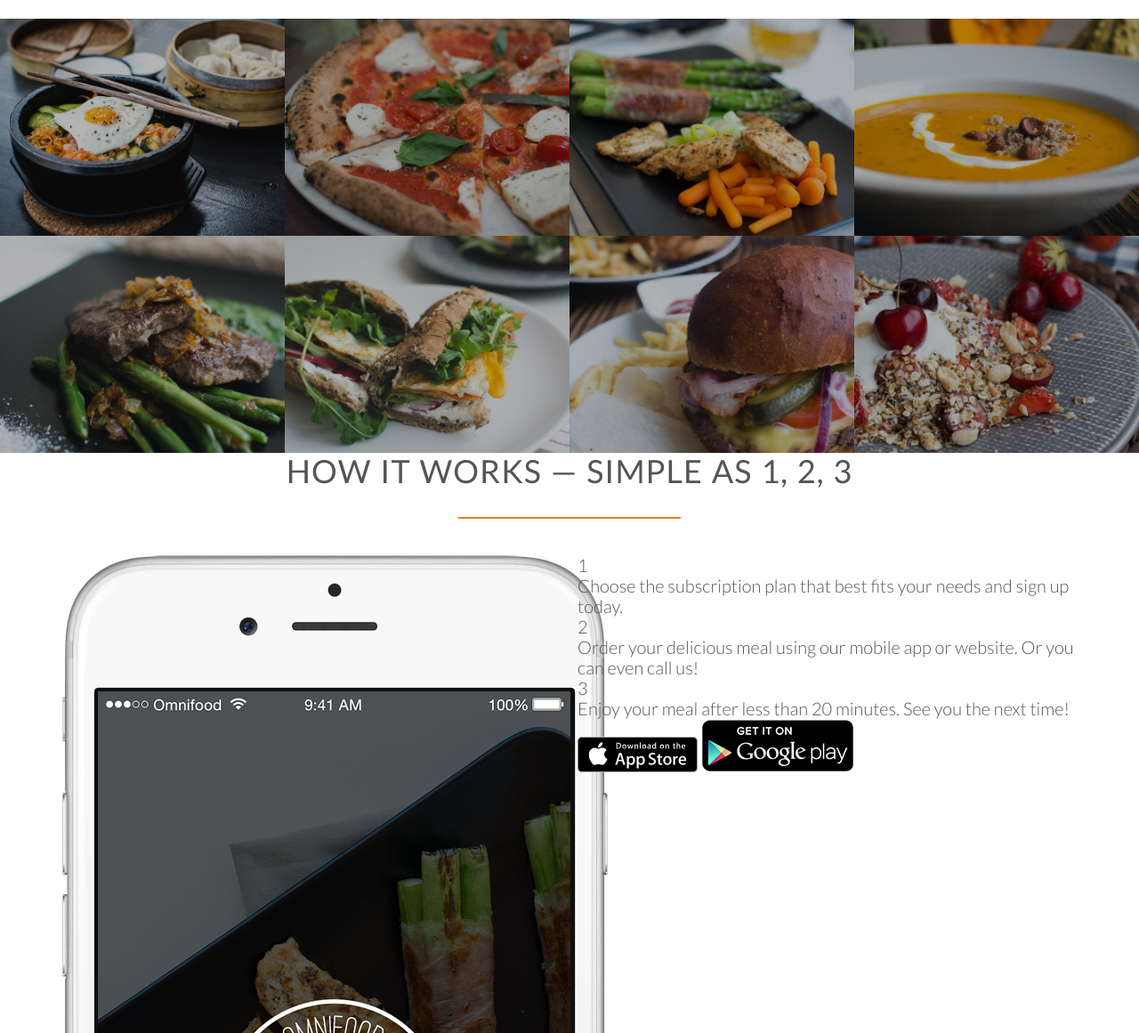
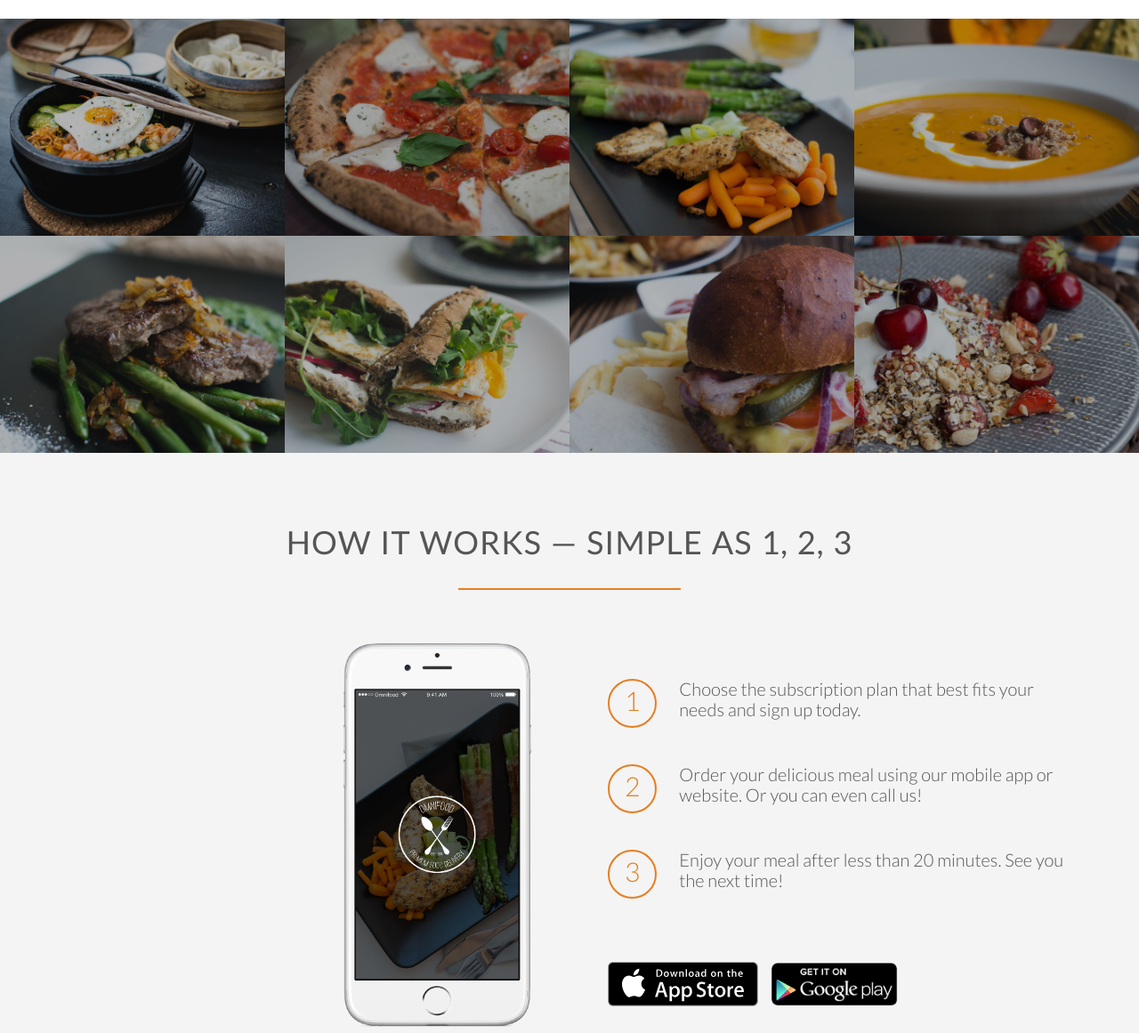
Before and after one commit to MarthaBarahona/HTML5-CSS3, a plain HTML site: page index.html in a window 1280 px wide. Shown: the part 1511-2672 px from the top of the page at 89% size. Drawn offline with Linux system fonts and the light colour scheme; files whose address does not match are found by name.

Commit message:
COMO FUNCIONA: Estilizado

```diff
--- a/index.html
+++ b/index.html
@@ -76,7 +76,7 @@
         </section>
 
         <section class="section-meals">
-            <ul class="meals-showcase">
+            <ul class="meals-showcase clearfix">
                 <li>
                     <figure class="meal-photo">
                         <img src="resources/img/1.jpg" alt="Korean bibimbap with egg and vegetables">
@@ -99,7 +99,7 @@
                 </li>
             </ul>
 
-            <ul class="meals-showcase">
+            <ul class="meals-showcase clearfix">
                 <li>
                     <figure class="meal-photo">
                         <img src="resources/img/5.jpg" alt="Paleo beef steak with vegetables">
@@ -128,10 +128,10 @@
                 <h2>How it works &mdash; Simple as 1, 2, 3</h2>
             </div>
             <div class="row">
-                <div class="col span-1-of-2">
+                <div class="col span-1-of-2 step-box">
                     <img src="resources/img/app-iPhone.png" alt="OmniFood app on iPhone" class="app-screen">
                 </div>
-                <div class="col span-1-of-2">
+                <div class="col span-1-of-2 step-box">
                     <div class="works-step">
                         <div>1</div>
                         <p>Choose the subscription plan that best fits your needs and sign up today.</p>
--- a/resources/css/style.css
+++ b/resources/css/style.css
@@ -21,6 +21,15 @@ html{
     font-size: 20px;
     /*renderiza de una manera perfecta*/
     text-rendering:optimizeLegibility;
+}
+
+.clearfix{zoom:1}
+.clearfix:after{
+    content: '.';
+    clear: both;
+    display: block;
+    height: 0;
+    visibility: hidden;
 }
 
 /*-------------------------------------------------------------------------------*/
@@ -171,6 +180,7 @@ header{
     background-position: center;
     /*100% del viewport*/
     height: 100vh;
+    background-attachment: fixed;
 }
 
 .hero-text-box{
@@ -264,3 +274,55 @@ header{
     opacity: 1;
     transform: scale(1.03);
 }
+
+/*-------------------------------------------------------------------------------*/
+/*HOW IT WORKS*/
+/*-------------------------------------------------------------------------------*/
+
+.section-steps{
+    background-color: #f4f4f4;
+}
+/*Para seleccionar la primera columna, son zero classes*/
+.step-box:first-child{
+    text-align: right;
+    padding-right: 3%;
+    margin-top: 30px;
+}
+
+.step-box:last-child{
+    padding-left: 3%;
+    margin-top: 70px;
+}
+
+.app-screen{
+    width: 40%;
+}
+
+.works-step{
+    margin-bottom: 50px;
+}
+
+.works-step:last-of-type{
+    margin-bottom: 80px;
+
+}
+
+.works-step div{
+    color: #e67e22;
+    border: 2px solid #e67e22;
+    display: inline-block;
+    border-radius: 50%;
+    height: 55px;
+    width: 55px;
+    text-align: center;
+    padding: 5px;
+    float: left;
+    font-size: 150%;
+    margin-right:25px;
+}
+
+.btn-app img{
+    height: 50px;
+    width: auto;
+    margin-right: 10px;
+}
```
